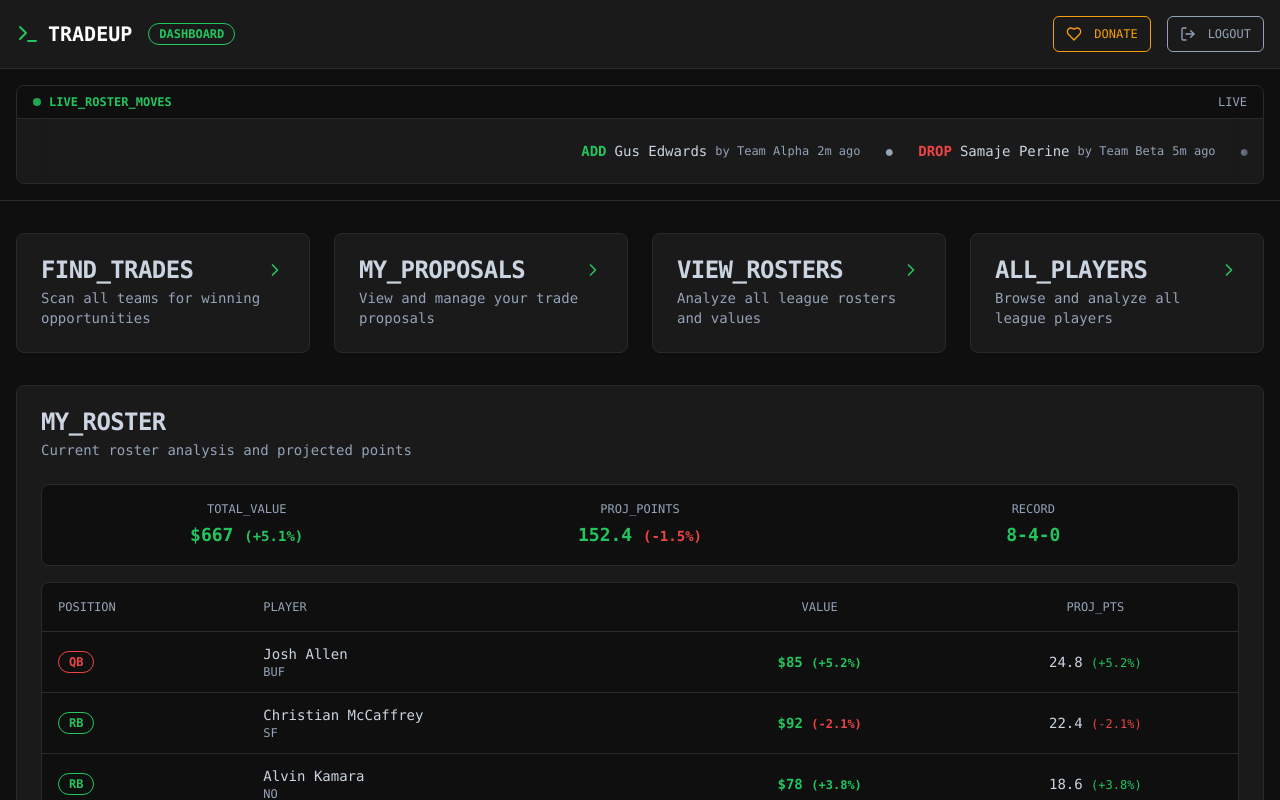
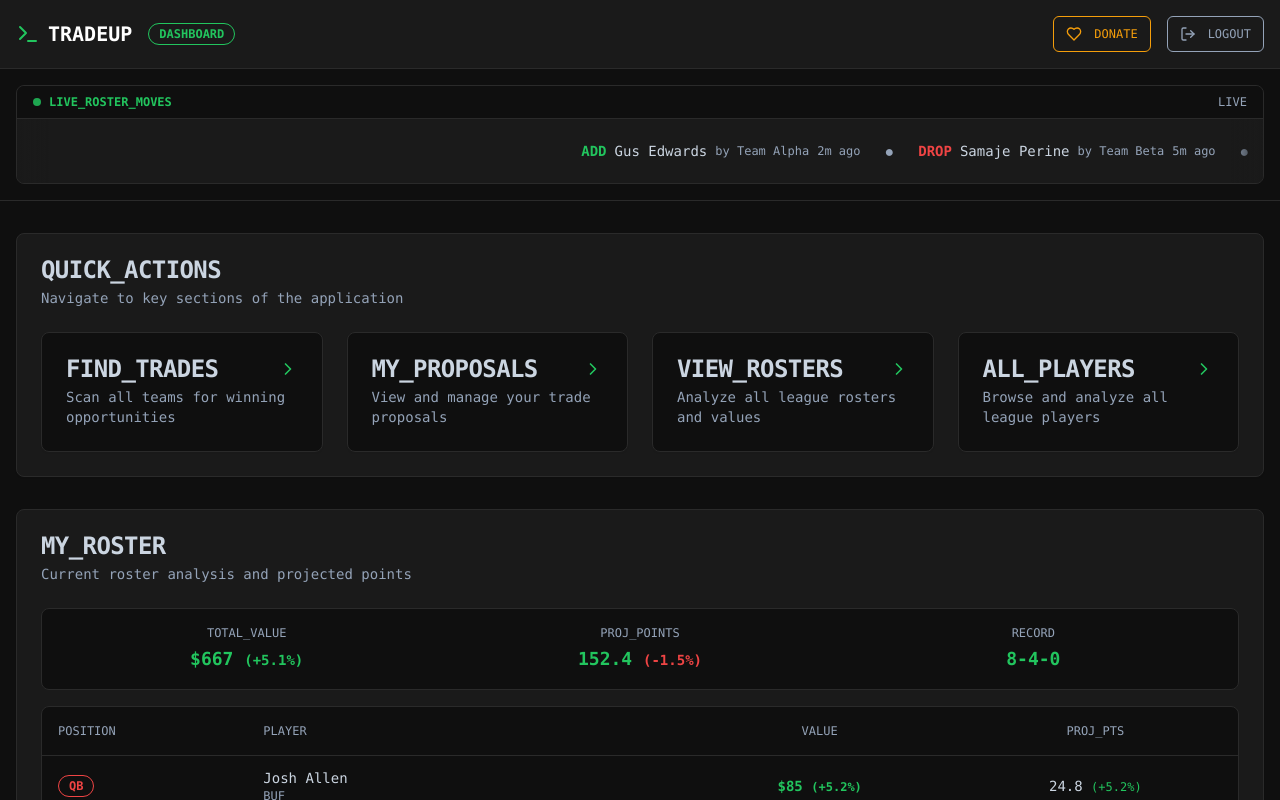
Before and after one commit to TheColorPlum/fantasy-quant-app, a Next.js app: page /dashboard in a window 1280 px wide. Shown: the top 800 px of the page. Built offline with nearby package versions, Linux system fonts and the light colour scheme.

Commit message:
feat: enhance QuickActions component with border and title
Add border, title, and description to QuickActions; nest action cards for hierarchy.

#VERCEL_SKIP

Co-authored-by: Pelumi Odimayo <19821872+TheColorPlum@users.noreply.github.com>

```diff
--- a/components/quick-actions.tsx
+++ b/components/quick-actions.tsx
@@ -1,12 +1,20 @@
 import Link from "next/link"
-import { Card, CardDescription, CardHeader, CardTitle } from "@/components/ui/card"
+import { Card, CardContent, CardDescription, CardHeader, CardTitle } from "@/components/ui/card"
 import { ChevronRight } from 'lucide-react'
 
 export function QuickActions() {
   return (
-    <div className="grid grid-cols-1 md:grid-cols-2 lg:grid-cols-4 gap-6 mb-8">
+    <Card className="bg-[#1a1a1a] border-[#2a2a2a] mb-8">
+      <CardHeader>
+        <CardTitle className="text-[#cbd5e1] font-mono">QUICK_ACTIONS</CardTitle>
+        <CardDescription className="text-[#94a3b8] font-mono text-sm">
+          Navigate to key sections of the application
+        </CardDescription>
+      </CardHeader>
+      <CardContent>
+        <div className="grid grid-cols-1 md:grid-cols-2 lg:grid-cols-4 gap-6">
           <Link href="/trades">
-        <Card className="bg-[#1a1a1a] border-[#2a2a2a] hover:border-[#22c55e] transition-colors cursor-pointer">
+            <Card className="bg-[#0f0f0f] border-[#2a2a2a] hover:border-[#22c55e] transition-colors cursor-pointer">
               <CardHeader>
                 <CardTitle className="flex items-center justify-between text-[#cbd5e1] font-mono">
                   FIND_TRADES
@@ -20,7 +28,7 @@ export function QuickActions() {
           </Link>
 
           <Link href="/proposals">
-        <Card className="bg-[#1a1a1a] border-[#2a2a2a] hover:border-[#22c55e] transition-colors cursor-pointer">
+            <Card className="bg-[#0f0f0f] border-[#2a2a2a] hover:border-[#22c55e] transition-colors cursor-pointer">
               <CardHeader>
                 <CardTitle className="flex items-center justify-between text-[#cbd5e1] font-mono">
                   MY_PROPOSALS
@@ -34,7 +42,7 @@ export function QuickActions() {
           </Link>
 
           <Link href="/rosters">
-        <Card className="bg-[#1a1a1a] border-[#2a2a2a] hover:border-[#22c55e] transition-colors cursor-pointer">
+            <Card className="bg-[#0f0f0f] border-[#2a2a2a] hover:border-[#22c55e] transition-colors cursor-pointer">
               <CardHeader>
                 <CardTitle className="flex items-center justify-between text-[#cbd5e1] font-mono">
                   VIEW_ROSTERS
@@ -48,7 +56,7 @@ export function QuickActions() {
           </Link>
 
           <Link href="/players">
-        <Card className="bg-[#1a1a1a] border-[#2a2a2a] hover:border-[#22c55e] transition-colors cursor-pointer">
+            <Card className="bg-[#0f0f0f] border-[#2a2a2a] hover:border-[#22c55e] transition-colors cursor-pointer">
               <CardHeader>
                 <CardTitle className="flex items-center justify-between text-[#cbd5e1] font-mono">
                   ALL_PLAYERS
@@ -61,5 +69,7 @@ export function QuickActions() {
             </Card>
           </Link>
         </div>
+      </CardContent>
+    </Card>
   )
 }
```
Lines whose indentation alone changed are shown as unchanged.
